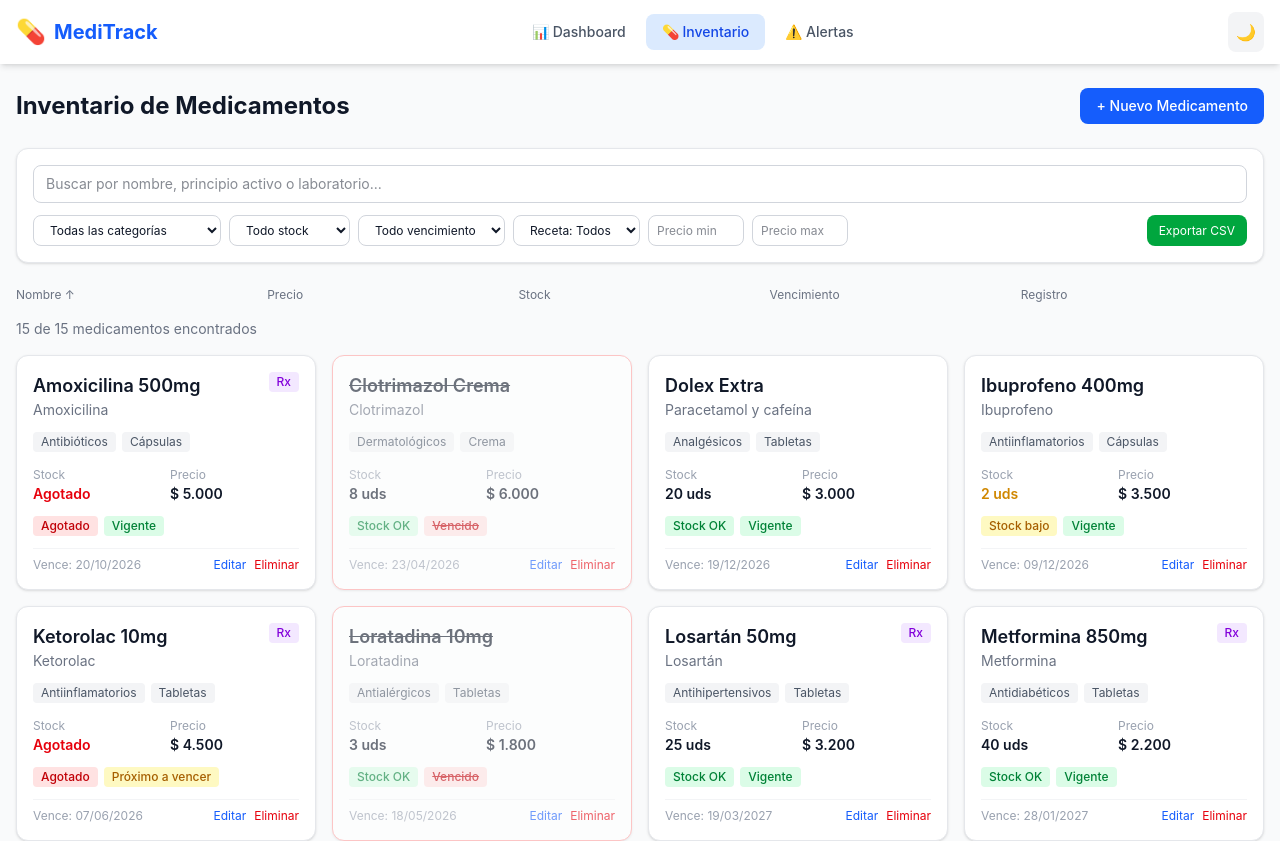
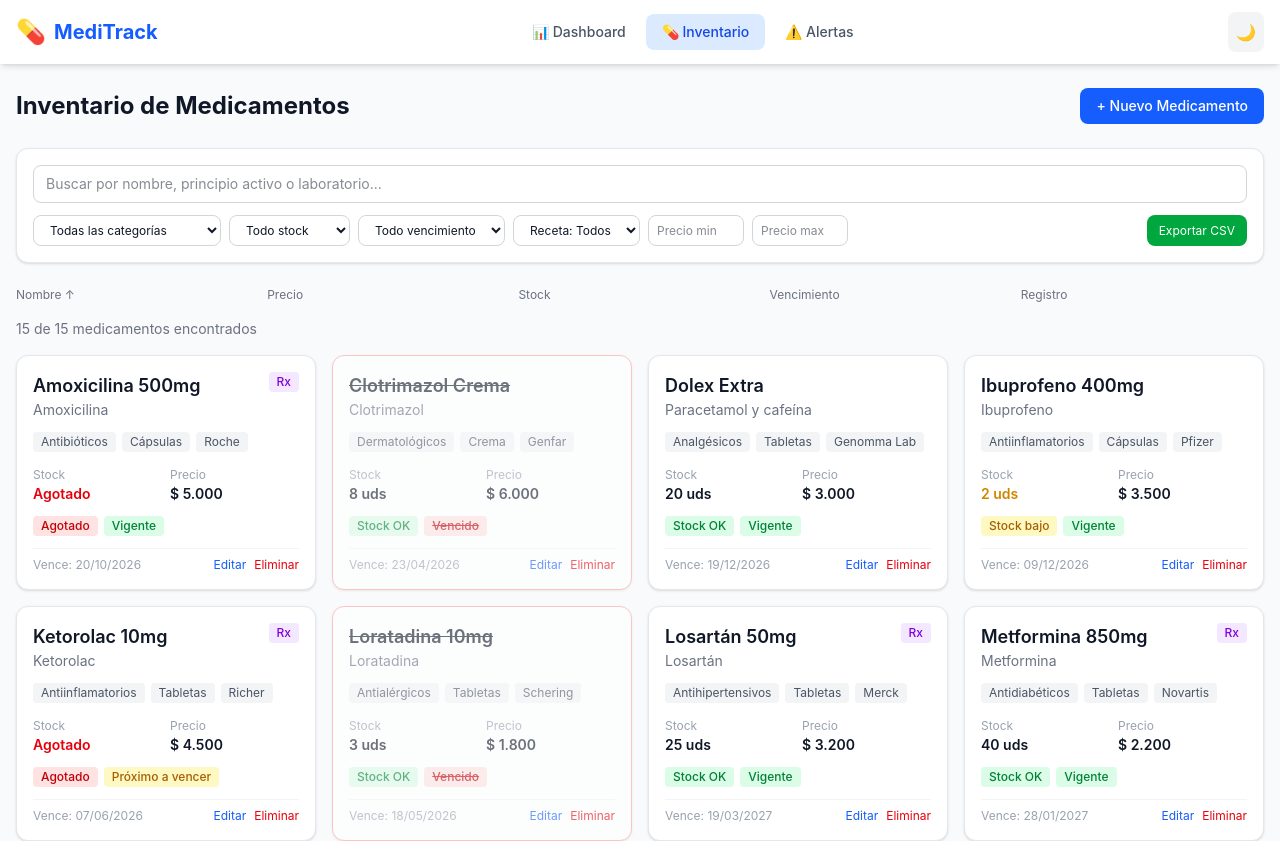
Before and after one commit to pedrocastellanos/meditrack, a React (Vite) app: page /inventario in a window 1280 px wide. Shown: the top 841 px of the page. Built offline with nearby package versions, Linux system fonts and the light colour scheme.

Commit message:
Mostrar laboratorio en las tarjetas del inventario

```diff
--- a/src/components/medicamentos/MedicamentoCard.tsx
+++ b/src/components/medicamentos/MedicamentoCard.tsx
@@ -49,6 +49,7 @@ export default function MedicamentoCard({ medicamento, onDelete }: Props) {
       <div className="flex flex-wrap gap-1.5 mb-3">
         <span className="text-xs bg-gray-100 dark:bg-gray-700 text-gray-600 dark:text-gray-300 px-2 py-0.5 rounded">{medicamento.categoria}</span>
         <span className="text-xs bg-gray-100 dark:bg-gray-700 text-gray-600 dark:text-gray-300 px-2 py-0.5 rounded">{medicamento.presentacion}</span>
+        <span className="text-xs bg-gray-100 dark:bg-gray-700 text-gray-600 dark:text-gray-300 px-2 py-0.5 rounded">{medicamento.laboratorio}</span>
       </div>
 
       <div className="grid grid-cols-2 gap-2 text-sm mb-3">
```
